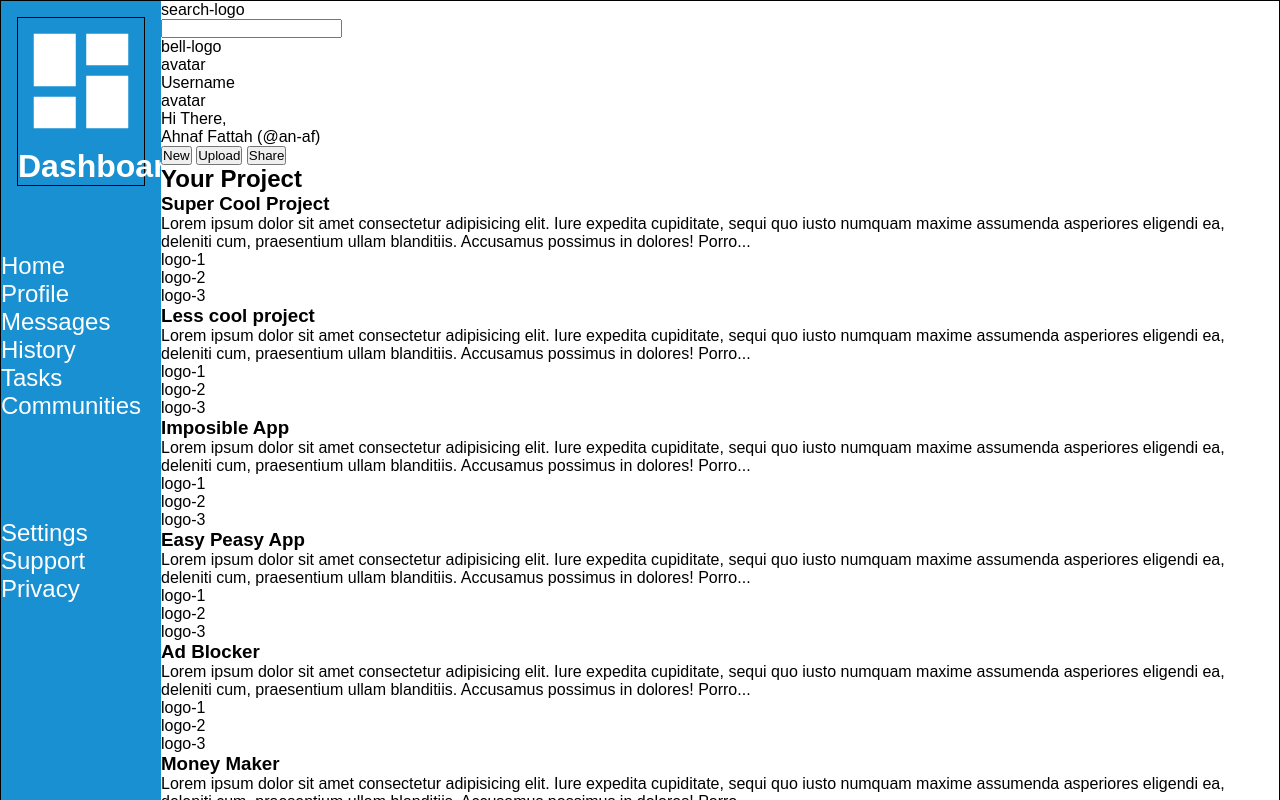
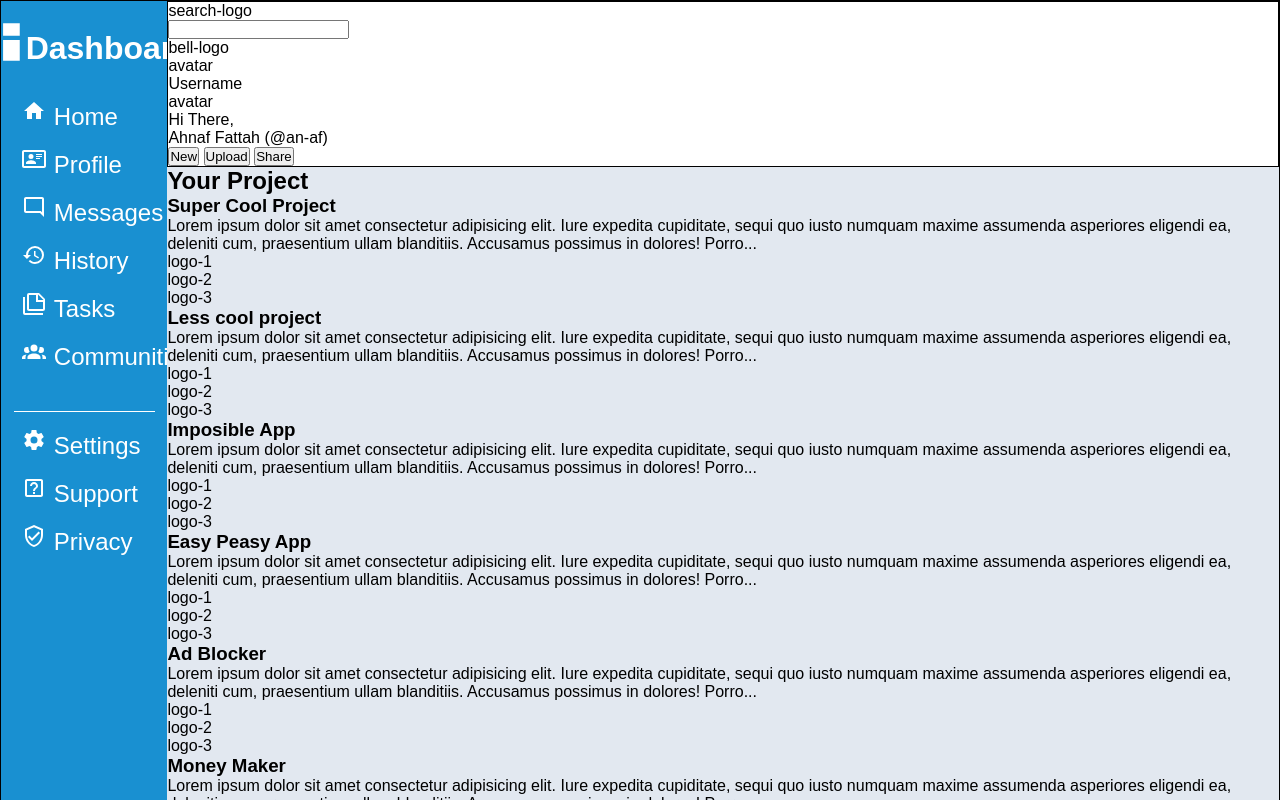
Before and after one commit to an-af/TheOdinProject-DashboardAdmin, a plain HTML site: page index.html in a window 1280 px wide. Shown: the top 800 px of the page. Drawn offline with Linux system fonts and the light colour scheme; a web font is replaced by a local one.

Commit message:
HTML | Develop sidebar

```diff
--- a/index.html
+++ b/index.html
@@ -23,20 +23,20 @@
             <!-- Menu-1 -->
             <div class="menu-1">
                 <ul>
-                    <li><a href="">Home</a></li>
-                    <li><a href="">Profile</a></li>
-                    <li><a href="">Messages</a></li>
-                    <li><a href="">History</a></li>
-                    <li><a href="">Tasks</a></li>
-                    <li><a href="">Communities</a></li>
+                    <li><img src="resources/icons/home.svg" alt=""><a href="#">Home</a></li>
+                    <li><img src="resources/icons/profile-sidebar.svg" alt=""><a href="#">Profile</a></li>
+                    <li><img src="resources/icons/message-sidebar.svg" alt=""><a href="#">Messages</a></li>
+                    <li><img src="resources/icons/history-sidebar.svg" alt=""><a href="#">History</a></li>
+                    <li><img src="resources/icons/tasks-sidebar.svg" alt=""><a href="#">Tasks</a></li>
+                    <li><img src="resources/icons/communities-sidebar.svg" alt=""><a href="#">Communities</a></li>
                 </ul>
             </div>
             <!-- Menu-2 -->
             <div class="menu-2">
                 <ul>
-                    <li><a href="">Settings</a></li>
-                    <li><a href="">Support</a></li>
-                    <li><a href="">Privacy</a></li>
+                    <li><img src="resources/icons/settings-sidebar.svg" alt="" srcset=""><a href="#">Settings</a></li>
+                    <li><img src="resources/icons/support-sidebar.svg" alt="" srcset=""><a href="#">Support</a></li>
+                    <li><img src="resources/icons/privacy-sidebar.svg" alt="" srcset=""><a href="#">Privacy</a></li>
                 </ul>
             </div>
         </nav>
--- a/style.css
+++ b/style.css
@@ -23,7 +23,7 @@
 body {
     font-family: "Zain", Arial, Helvetica, sans-serif;
     min-height: 100vh;
-    min-width: 100vw;
+    min-width: 99vw;
     border: 1px solid black;
     display: flex;
 
@@ -34,13 +34,19 @@ body {
     color: var(--icon);
     flex-grow: -4;
     /* cek kembali !! */
-    width: clamp(100px, 20vh, 220px);
+    width: clamp(100px, 13vw, 250px);
 
 }
 
 .sidebar .logo {
-    border: 1px solid black;
+    display: flex;
+    justify-content: center;
+    align-items: end;
     margin: 1rem;
+}
+
+.sidebar .logo img {
+    width: 50px;
 }
 
 .sidebar nav {
@@ -58,10 +64,43 @@ body {
     text-decoration: none;
 }
 
+.sidebar nav ul li {
+    margin: 0.5rem auto;
+    display: flex;
+    align-items: end;
+    /* border: 1px solid black; */
+    /* justify-content: space-evenly; */
+
+}
+
+.sidebar nav img {
+    padding: 0.5rem;
+    width: 40px;
+}
+
 .sidebar nav .menu-1 {
-    /* border: 1px solid black; */
+    margin: 0 auto;
+    width: clamp(80px, 11vw, 230px);
 }
 
 .sidebar nav .menu-2 {
-    /* border: 1px solid black; */
+    margin: 0 auto;
+    width: clamp(80px, 11vw, 230px);
+    margin-top: 2rem;
+    border-top: 1px solid white;
 }
+
+main {
+    display: flex;
+    flex-direction: column;
+    width: 88vw;
+}
+
+main header {
+    background-color: var(--header);
+    border: 1px solid black;
+}
+
+main section {
+    background-color: var(--background);
+}
```
